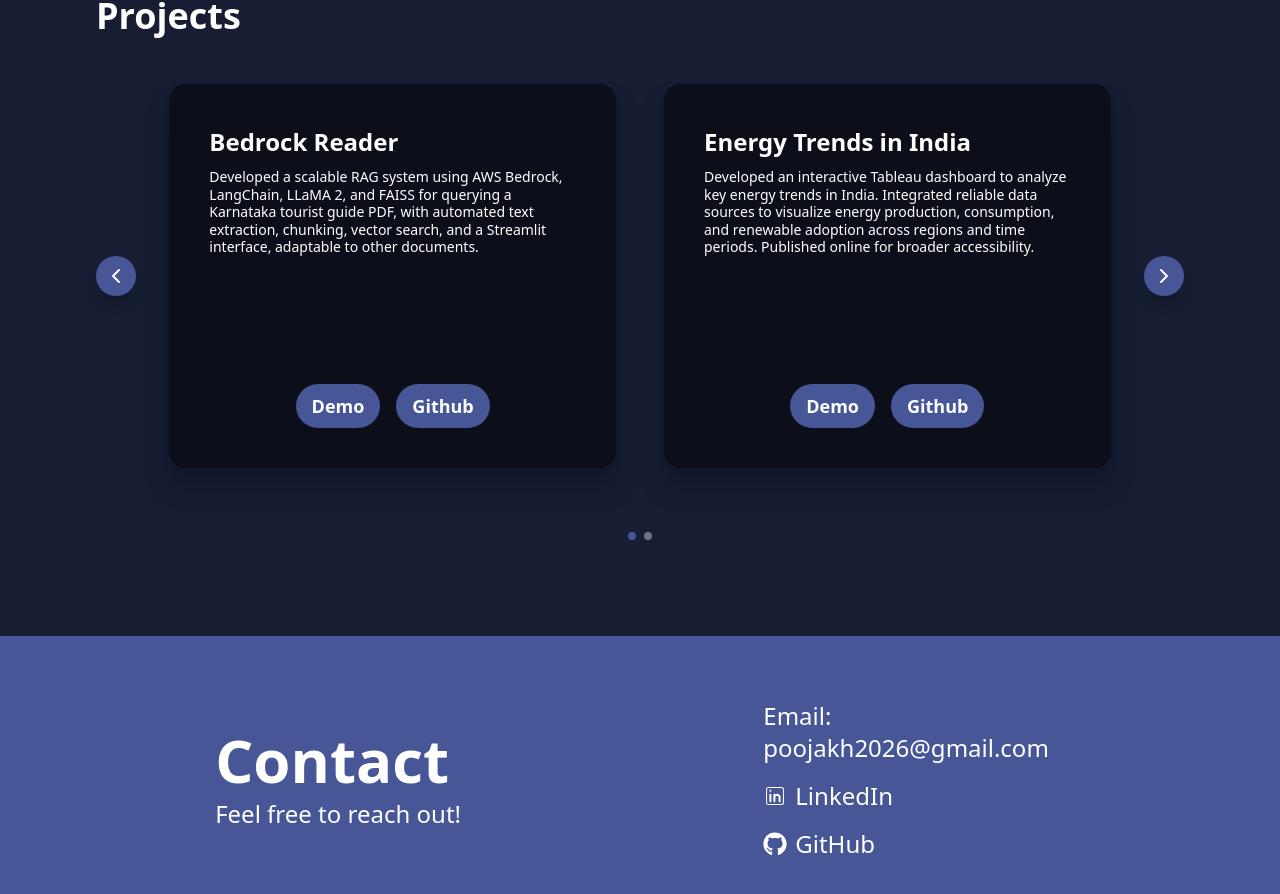
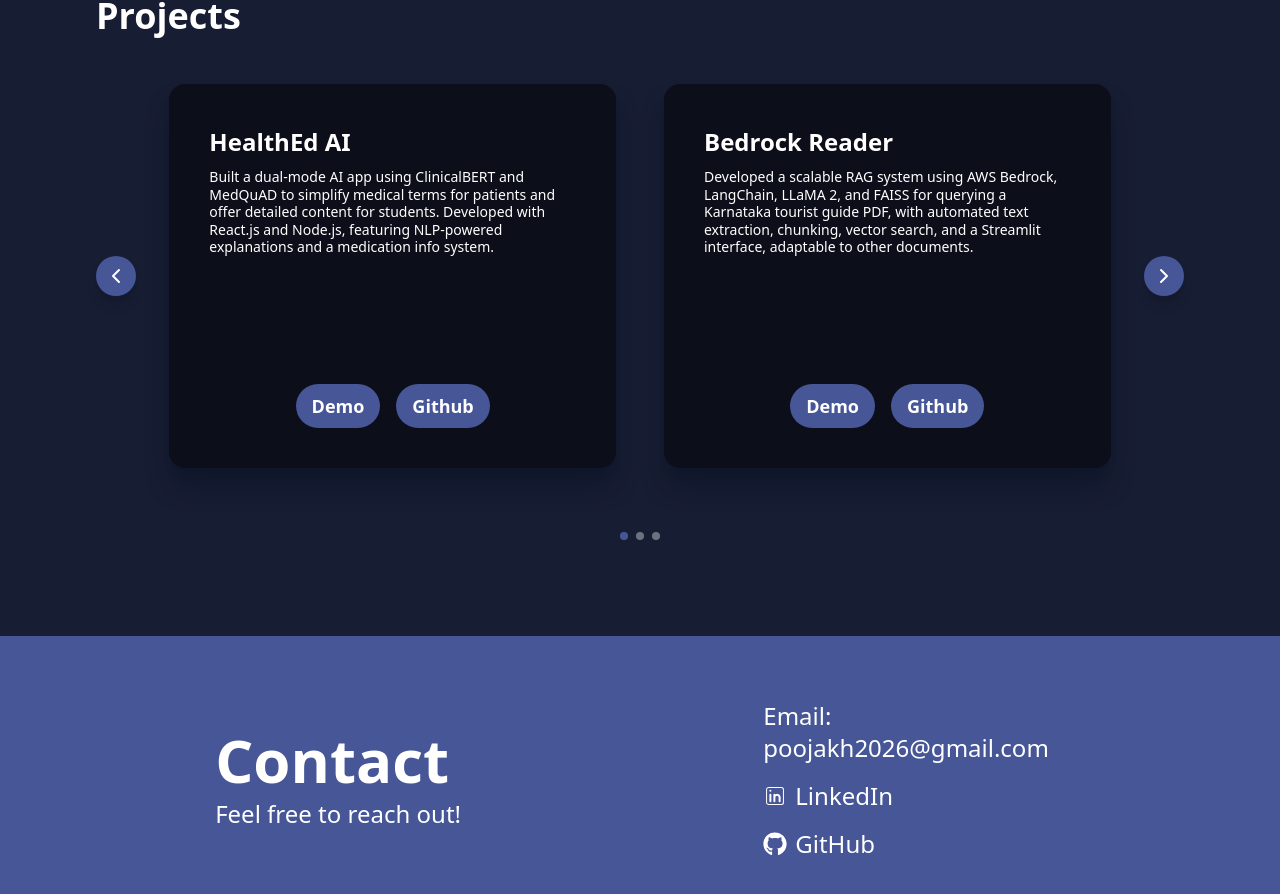
Before and after one commit to pooja-kh-26/pooja-kh-portofolio, a React (Vite) app: page / in a window 1280 px wide. Shown: the part 2438-3332 px from the top of the page. Built offline with nearby package versions, Linux system fonts and the light colour scheme.

Commit message:
Initial commit

```diff
--- a/src/Components/Footer/Footer.jsx
+++ b/src/Components/Footer/Footer.jsx
@@ -13,7 +13,7 @@ const Footer = () => {
 
       <ul className='text-base md:text-2xl space-y-4 space-x-4'>
         <li>
-          <h7>Email: <p>poojakh2026@gmail.com</p></h7>
+          <h6>Email: <p>poojakh2026@gmail.com</p></h6>
         </li>
         <li>
           <a href="https://www.linkedin.com/in/pooja-kh/" target="_blank" rel="noopener noreferrer" className='flex gap-2 items-center hover:text-gray-300 transition-colors'>
--- a/src/Components/Projects/Projects.jsx
+++ b/src/Components/Projects/Projects.jsx
@@ -4,6 +4,12 @@ import { ChevronLeft, ChevronRight } from 'lucide-react';
 const Projects = () => {
   // Sample project data
   const projectsData = [
+    {
+      title: 'HealthEd AI',
+      main: 'Built a dual-mode AI app using ClinicalBERT and MedQuAD to simplify medical terms for patients and offer detailed content for students. Developed with React.js and Node.js, featuring NLP-powered explanations and a medication info system.',
+      demoLink: "https://github.com/pooja-kh-26/HeathEd_AI",
+      codeLink: "https://health-made-simple-powered-by-ai.netlify.app/"
+    },
     {
       title: 'Bedrock Reader',
       main: 'Developed a scalable RAG system using AWS Bedrock, LangChain, LLaMA 2, and FAISS for querying a Karnataka tourist guide PDF, with automated text extraction, chunking, vector search, and a Streamlit interface, adaptable to other documents.',
```
